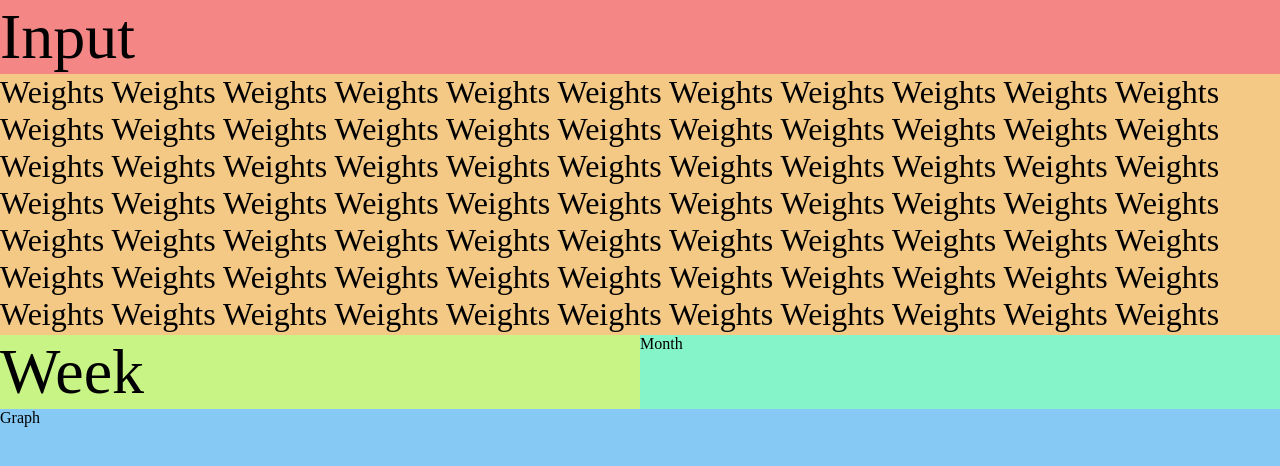
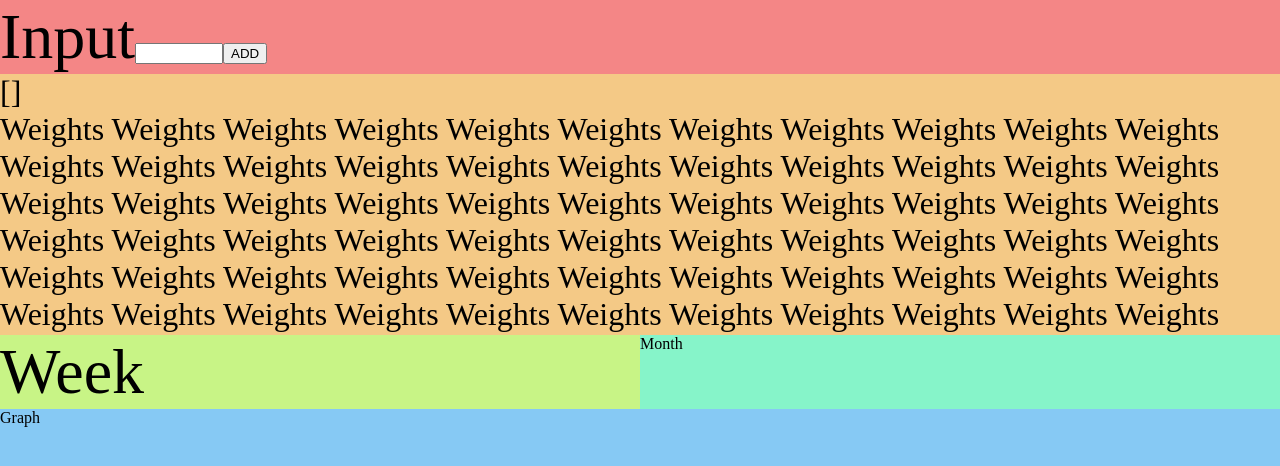
Before and after one commit to philrmass/weight-tracker, a React app: page / in a window 1280 px wide. Shown: the top 466 px of the page. Built offline with nearby package versions, Linux system fonts and the light colour scheme; the HTML template or start-up script is replaced by a standard one.

Commit message:
add redux

```diff
--- a/package.json
+++ b/package.json
@@ -5,7 +5,10 @@
   "main": "index.js",
   "dependencies": {
     "react": "^16.13.1",
-    "react-dom": "^16.13.1"
+    "react-dom": "^16.13.1",
+    "react-redux": "^7.2.1",
+    "redux": "^4.0.5",
+    "redux-thunk": "^2.3.0"
   },
   "devDependencies": {
     "@babel/core": "^7.11.1",
--- a/src/components/Input.js
+++ b/src/components/Input.js
@@ -1,13 +1,66 @@
-import React from 'react';
+import React, { useState } from 'react';
+import { connect } from 'react-redux';
+import PropTypes from 'prop-types';
 
 import styles from '../styles/Input.module.css';
+import { addWeight } from '../redux/weights/actions';
 
-function Input() {
+function Input({ addWeight }) {
+  const [value, setValue] = useState('');
+
+  /*
+  const date = new Date();
+  const dayOptions = { weekday: 'short', day: 'numeric', month: 'short', year: 'numeric' };
+  const timeOptions = { hour: 'numeric', minute: '2-digit' };
+  const day = date.toLocaleString('en-us', dayOptions);
+  const time = date.toLocaleString('en-us', timeOptions);
+  */
+
+  function handleChange(e) {
+    setValue(e.target.value);
+  }
+
+  function handleKeyUp(e) {
+    if (e.key === 'Enter') {
+      submitWeight();
+    }
+  }
+
+  function submitWeight() {
+    const weight = Number(value);
+    if (weight > 0) {
+      addWeight(Number(weight));
+    }
+    setValue('');
+  }
+
   return (
     <main className={styles.main}>
       Input
+      <input
+        type='number'
+        min='0'
+        max='1000'
+        step='0.1'
+        value={value}
+        onChange={handleChange}
+        onKeyUp={handleKeyUp}
+      />
+      <button
+        onClick={() => submitWeight()}
+      >
+        ADD
+      </button>
     </main>
   );
 }
 
-export default Input;
+Input.propTypes = {
+  addWeight: PropTypes.func.isRequired,
+};
+
+const mapDispatch = {
+  addWeight,
+};
+
+export default connect(null, mapDispatch)(Input);
--- a/src/components/Weights.js
+++ b/src/components/Weights.js
@@ -1,13 +1,28 @@
 import React from 'react';
+import { connect } from 'react-redux';
+import PropTypes from 'prop-types';
 
 import styles from '../styles/Weights.module.css';
 
-function Weights() {
+function Weights({ weights }) {
   return (
     <main className={styles.main}>
-      {'Weights\n'.repeat(80)}
+      <div>
+        {JSON.stringify(weights, null, 2)}
+      </div>
+      <div>
+        {'Weights\n'.repeat(80)}
+      </div>
     </main>
   );
 }
 
-export default Weights;
+Weights.propTypes = {
+  weights: PropTypes.arrayOf(PropTypes.object).isRequired,
+};
+
+const mapState = (state) => ({
+  weights: state.weights.all,
+});
+
+export default connect(mapState)(Weights);
--- a/src/index.js
+++ b/src/index.js
@@ -1,11 +1,15 @@
 import React from 'react';
 import ReactDOM from 'react-dom';
+import { Provider } from 'react-redux';
 
 import './styles/normalize.css';
 import './styles/index.css';
+import store from './redux/store';
 import App from './components/App';
 
 ReactDOM.render(
-  <App />,
+  <Provider store={store}>
+    <App />
+  </Provider>,
   document.getElementById('app'),
 );
--- /dev/null
+++ b/src/redux/store.js
@@ -0,0 +1,14 @@
+import { applyMiddleware, combineReducers, createStore } from 'redux';
+import thunk from 'redux-thunk';
+
+import weightsReducer from './weights/reducer';
+
+const rootReducer = combineReducers({
+  weights: weightsReducer,
+});
+
+export default createStore(
+  rootReducer,
+  {},
+  applyMiddleware(thunk),
+);
--- /dev/null
+++ b/src/redux/weights/actions.js
@@ -0,0 +1,20 @@
+export const ADD_WEIGHT = 'ADD_WEIGHT';
+export const REMOVE_WEIGHT = 'REMOVE_WEIGHT';
+
+export function addWeight(weight) {
+  const at = Date.now();
+
+  console.log('ACTION_ADD', weight);
+  return {
+    type: ADD_WEIGHT,
+    at,
+    weight,
+  };
+}
+
+export function removeWeight(at) {
+  return {
+    type: REMOVE_WEIGHT,
+    at,
+  };
+}
--- /dev/null
+++ b/src/redux/weights/reducer.js
@@ -0,0 +1,33 @@
+import {
+  ADD_WEIGHT,
+  REMOVE_WEIGHT,
+} from './actions';
+
+const defaultState = {
+  all: [],
+};
+
+export default function weightsReducer(state = defaultState, action) {
+  switch (action.type) {
+    case ADD_WEIGHT: {
+      console.log('REDUCER_ADD', action.weight);
+      const value = {
+        at: action.at,
+        weight: action.weight,
+      };
+      return {
+        ...state,
+        all: [...state.all, value],
+      };
+    }
+    case REMOVE_WEIGHT: {
+      const all = state.all.filter((value) => value.at !== action.at);
+      return {
+        ...state,
+        all,
+      };
+    }
+    default:
+      return state;
+  }
+}
```
Also changed, not shown: 2 other files (tests, documents, lock files or other folders).
